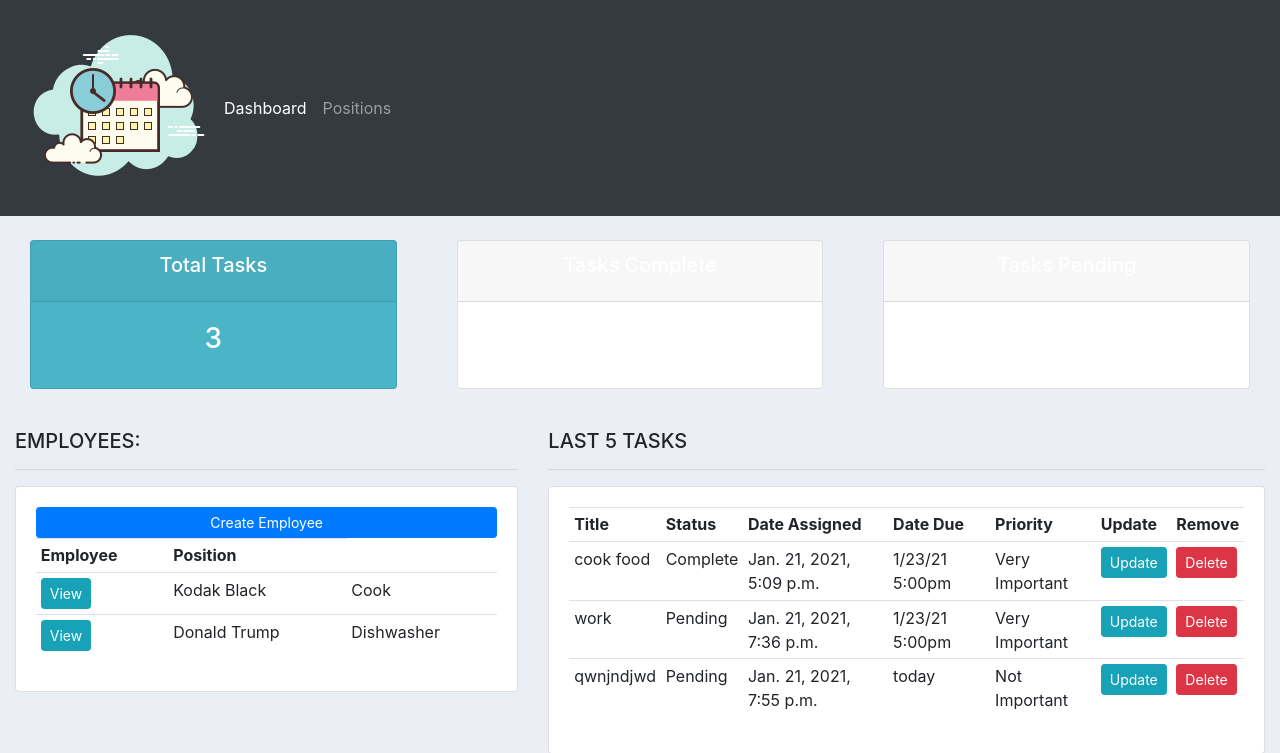
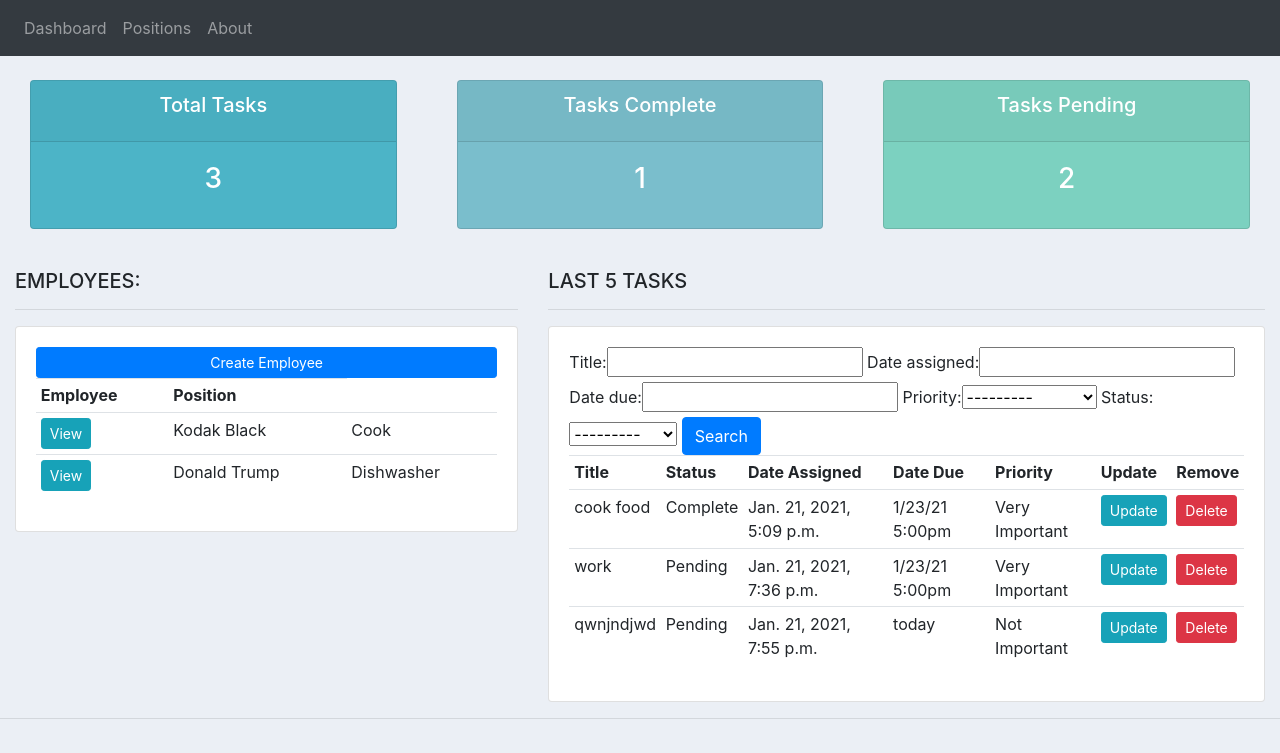
Before and after one commit to edgerees/schedule_plusp4, a Django app: page / in a window 1280 px wide. Shown: the top 753 px of the page. Run offline with Django 3.2, Linux system fonts and the light colour scheme; data comes from the database, SQL or seed files in the repository; both versions use the stored data as it was after the commit; some libraries are stand-ins or nearby versions.

Commit message:
Add search filter on homepage

```diff
--- a/schedule_app/static/css/main.css
+++ b/schedule_app/static/css/main.css
@@ -1,21 +1,15 @@
-#logo{
-    size: 50px;
-}
-
 body{
     background-color: #ebeff5;
 }
 
-
-#total-orders{
+#total{
     background-color: #4cb4c7;
 }
 
-
-#orders-delivered{
+#complete{
     background-color: #7abecc;
 }
 
-#orders-pending{
+#pending{
     background-color: #7CD1C0;
 }
--- a/schedule_app/templates/schedule_app/dashboard.html
+++ b/schedule_app/templates/schedule_app/dashboard.html
@@ -34,6 +34,10 @@
         <h5>LAST 5 TASKS</h5>
         <hr>
         <div class="card card-body">
+            <form method="get">
+                {{myFilter.form}}
+                <button class="btn btn-primary" type="submit">Search</button>
+            </form>
             <table class="table table-sm">
                 <tr>
                     <th>Title</th>
--- a/schedule_app/templates/schedule_app/navbar.html
+++ b/schedule_app/templates/schedule_app/navbar.html
@@ -1,18 +1,21 @@
 {% load static %}
 
 <nav class="navbar navbar-expand-lg navbar-dark bg-dark">
-    <img src="{% static 'images/logo.png' %}">
+    <!-- <img class="logo" src="{% static 'images/logo.png' %}"> -->
     <button class="navbar-toggler" type="button" data-toggle="collapse" data-target="#navbarNav"
         aria-controls="navbarNav" aria-expanded="false" aria-label="Toggle navigation">
         <span class="navbar-toggler-icon"></span>
     </button>
     <div class="collapse navbar-collapse" id="navbarNav">
         <ul class="navbar-nav">
-            <li class="nav-item active">
-                <a class="nav-link" href="#">Dashboard</a>
+            <li class="nav-item">
+                <a class="nav-link" href="{% url 'home' %}">Dashboard</a>
             </li>
             <li class="nav-item">
-                <a class="nav-link" href="#">Positions</a>
+                <a class="nav-link" href="{% url 'positions' %}">Positions</a>
+            </li>
+            <li class="nav-item">
+                <a class="nav-link" href="{% url 'about' %}">About</a>
             </li>
         </ul>
     </div>
--- a/schedule_app/templates/schedule_app/status.html
+++ b/schedule_app/templates/schedule_app/status.html
@@ -3,7 +3,7 @@
 <div class="row">
     <div class="col">
         <div class="col-md">
-            <div class="card text-center text-white  mb-3" id="total-orders">
+            <div class="card text-center text-white mb-3" id="total">
                 <div class="card-header">
                     <h5 class="card-title">Total Tasks</h5>
                 </div>
@@ -16,7 +16,7 @@
 
     <div class="col">
         <div class="col-md">
-            <div class="card text-center text-white  mb-3" id="tasks-complete">
+            <div class="card text-center text-white  mb-3" id="complete">
                 <div class="card-header">
                     <h5 class="card-title">Tasks Complete</h5>
                 </div>
@@ -29,7 +29,7 @@
 
     <div class="col">
         <div class="col-md">
-            <div class="card text-center text-white  mb-3" id="tasks-pending">
+            <div class="card text-center text-white  mb-3" id="pending">
                 <div class="card-header">
                     <h5 class="card-title">Tasks Pending</h5>
                 </div>
--- a/schedule_app/urls.py
+++ b/schedule_app/urls.py
@@ -3,6 +3,7 @@
 
 urlpatterns = [
     path('', views.home, name='home'),
+    path('about/', views.about, name='about'),
     path('positions/', views.positions, name='positions'),
     path('employee/<str:pk>/', views.employee, name='employee'),
     path('create_task/<str:pk>/', views.createTask, name='create_task'),
--- a/schedule_app/views.py
+++ b/schedule_app/views.py
@@ -4,8 +4,6 @@
 from .models import *
 from .forms import TaskForm
 from .filters import TaskFilter
-
-# Create your views here.
 
 
 def home(request):
@@ -19,8 +17,11 @@
     complete = tasks.filter(status='Complete').count()
     pending = tasks.filter(status='Pending').count()
 
+    myFilter = TaskFilter(request.GET, queryset=tasks)
+    tasks = myFilter.qs
+
     context = {'tasks': tasks, 'employees': employees,
-               'total_employees': total_employees, 'total_tasks': total_tasks, 'complete': complete, 'pending': pending}
+               'total_employees': total_employees, 'total_tasks': total_tasks, 'complete': complete, 'pending': pending, 'myFilter': myFilter}
 
     return render(request, 'schedule_app/dashboard.html', context)
 
@@ -28,6 +29,10 @@
 def positions(request):
     positions = Position.objects.all()
     return render(request, 'schedule_app/positions.html', {'positions': positions})
+
+
+def about(request):
+    return render(request, 'schedule_app/about.html')
 
 
 def employee(request, pk):
@@ -64,7 +69,7 @@
 def updateTask(request, pk):
     task = Task.objects.get(id=pk)
 
-    form = TaskForm(instance=task)
+    formset = TaskForm(instance=task)
 
     if request.method == 'POST':
         form = TaskForm(request.POST, instance=task)
@@ -72,7 +77,7 @@
             form.save()
             return redirect('/')
 
-    context = {'form': form}
+    context = {'formset': formset}
 
     return render(request, 'schedule_app/task_form.html', context)
 
```
Also changed, not shown: schedule_app/templates/schedule_app/about.html (added, +9 -0 lines), README.md, db.sqlite3.
